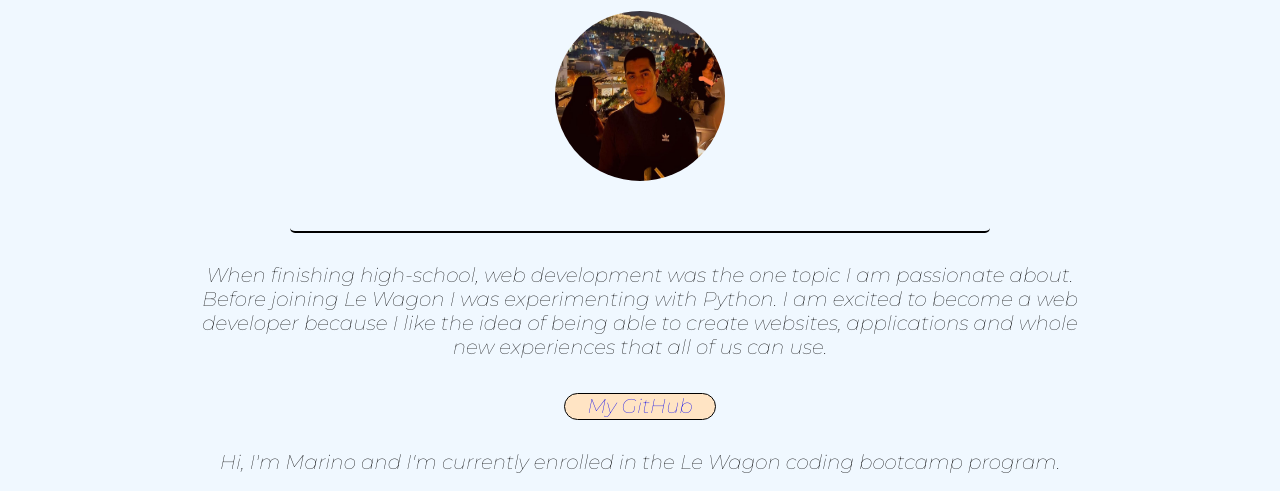
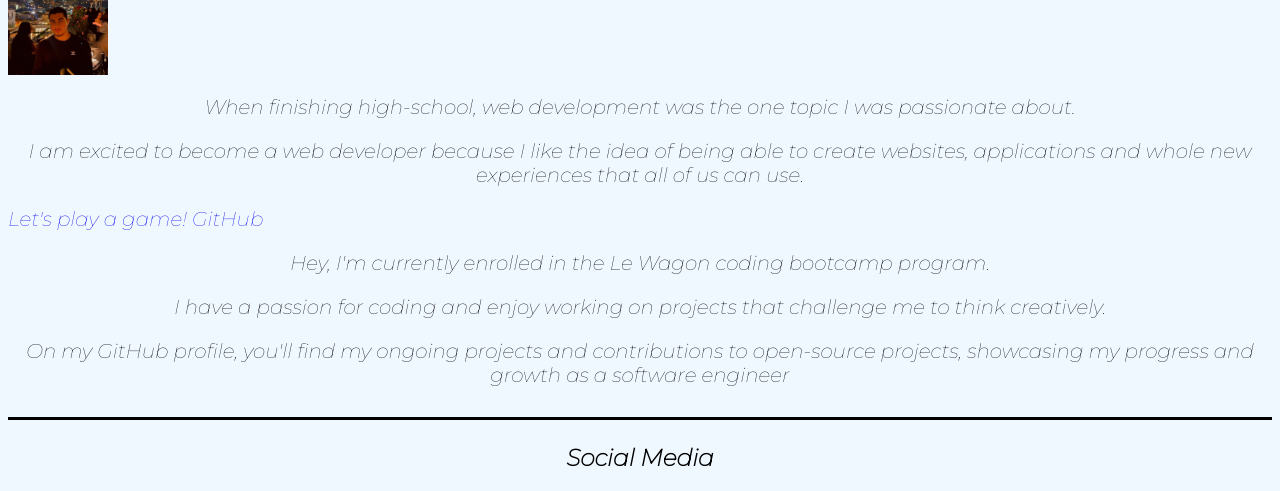
Before and after one commit to mar820/profile, a plain HTML site: page index.html in a window 1280 px wide. Shown: the part 99-590 px from the top of the page. Drawn offline with nearby package versions, Linux system fonts and the light colour scheme.

Commit message:
Update index.html

```diff
--- a/index.html
+++ b/index.html
@@ -1,8 +1,11 @@
 <html>
   <head>
     <title>My Profile!</title>
+
     <link rel="stylesheet" href="https://use.fontawesome.com/releases/v6.1.2/css/all.css">
     <meta name="description" content="Profile of an awesome upcoming web developer:)">
+    <meta charset="utf-8">
+
     <link rel="stylesheet" href="style.css">
     <link rel="preconnect" href="https://fonts.googleapis.com">
     <link rel="preconnect" href="https://fonts.gstatic.com" crossorigin>
@@ -13,27 +16,23 @@
     <link href="https://fonts.googleapis.com/css2?family=Playfair+Display:wght@600&display=swap" rel="stylesheet">
   </head>
   <body>
-    <div id="intro">
+    <div class="container">
+      <div class="card-white" id="introduction">
         <h1>Marinos Veisllari</h1>
 
-      <img src="../images/profile.png" width="200px" id="profile-pic">
+        <img src="images/profile.png" width="100px" class="img-circle">
+
+        <p>When finishing high-school, web development was the one topic I was passionate about.</p>
+        <p>I am excited to become a web developer because I like the idea of being able to create websites,
+          applications and whole new experiences that all of us can use.</p>
       </div>
 
-    <div>
-      <p id="paragraph">
-        When finishing high-school, web development was the one topic I am passionate about.
-        Before joining Le Wagon I was experimenting with Python.
-        I am excited to become a web developer because I like the idea of being able to create websites,
-        applications and whole new experiences that all of us can use.
-      </p>
-    </div>
+      <div class="git-hub-info" >
+        <a href="https://findtheinvisiblecow.com" target="_blank" class="button-blue"> Let's play a game!</a>
+        <a href="https://github.com/mar820" target="_blank" class="button-blue"> GitHub</a>
+        <!-- <a href="https://thatsthefinger.com" target="_blank" class="button-blue"> Don't click!</a> -->
 
-    <div class="git-hub" >
-      <a href="https://github.com/mar820" target="_blank"> My GitHub</a>
-    </div>
-
-    <div id="second-paragraph">
-      <p>Hi, I'm Marino and I'm currently enrolled in the Le Wagon coding bootcamp program.</p>
+        <p>Hey, I'm currently enrolled in the Le Wagon coding bootcamp program.</p>
         <p>I have a passion for coding and enjoy working on projects that challenge me to think creatively.</p>
         <p>On my GitHub profile, you'll find my ongoing projects and contributions to open-source projects, showcasing my progress and growth as a software engineer</p>
       </div>
@@ -76,7 +75,7 @@
         </ul>
       </div>
 
-
+    </div>
   </body>
 
 </html>
```
Lines whose indentation alone changed are shown as unchanged.
